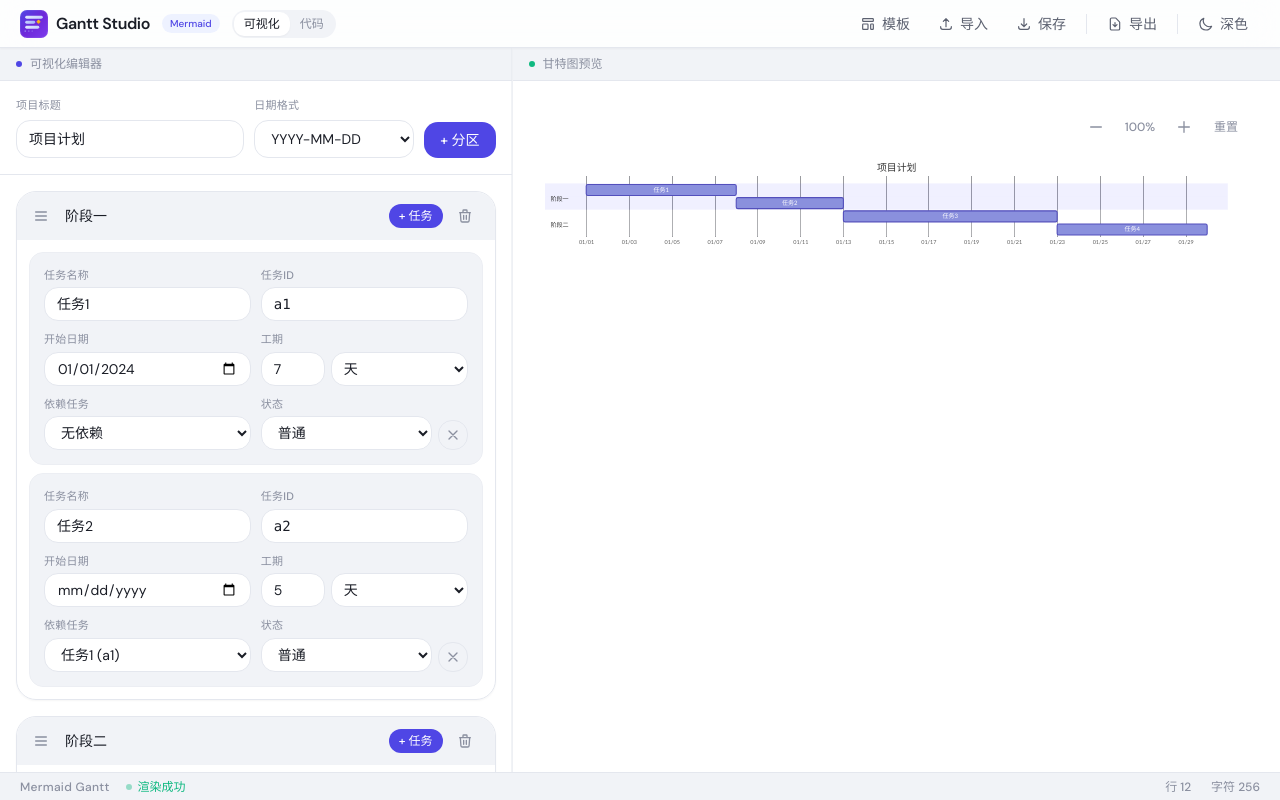
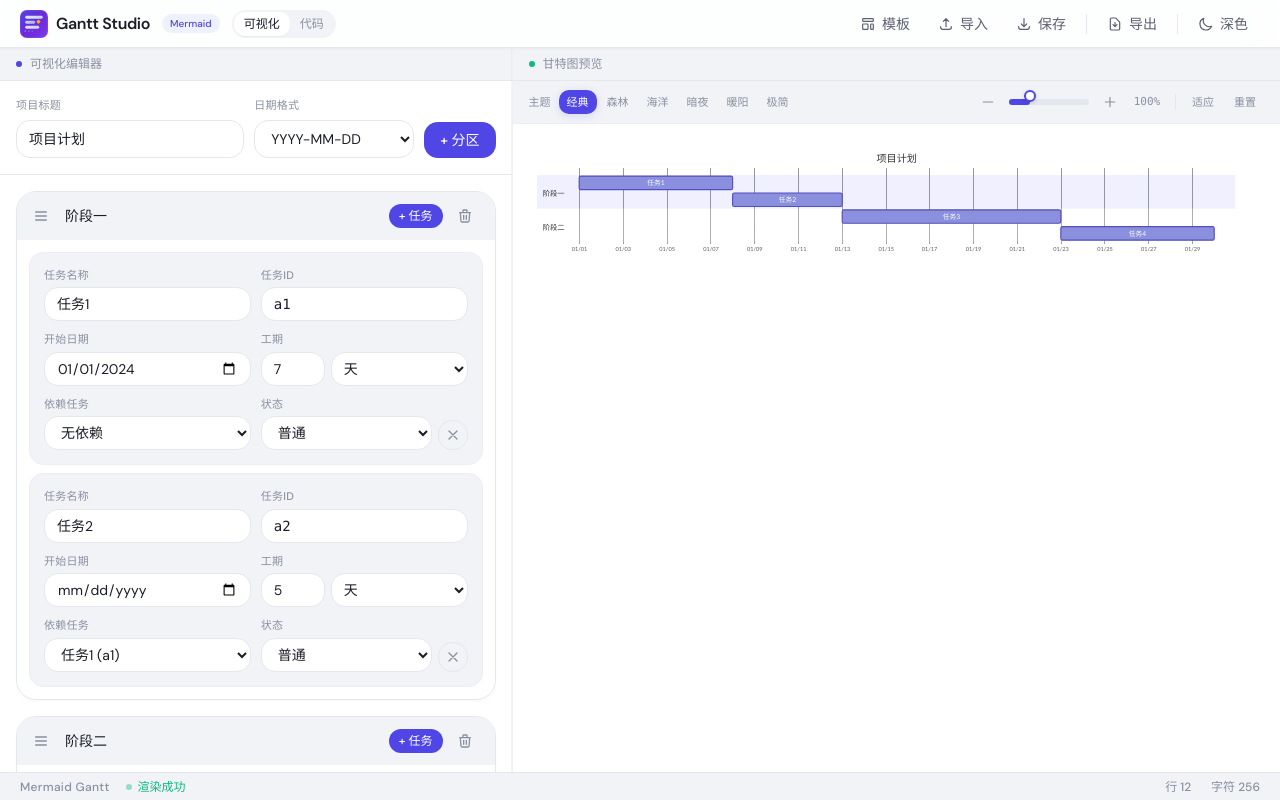
Before and after one commit to qiect/GanttChart, a Vue app: page / in a window 1280 px wide. Built offline with nearby package versions, Linux system fonts and the light colour scheme.

Commit message:
feat: 优化网站UI设计
Co-authored-by: traeagent <traeagent@users.noreply.github.com>

```diff
--- a/src/App.vue
+++ b/src/App.vue
@@ -43,7 +43,13 @@
                 甘特图预览
               </div>
               <div class="flex-1 overflow-hidden">
-                <GanttPreview :code="debouncedCode" :theme="theme" @error-change="hasError = $event" />
+                <GanttPreview
+                  :code="debouncedCode"
+                  :theme="theme"
+                  :chart-theme="chartTheme"
+                  @error-change="hasError = $event"
+                  @chart-theme-change="handleChartThemeChange"
+                />
               </div>
             </div>
           </div>
@@ -72,7 +78,7 @@ import StatusBar from './components/StatusBar.vue'
 import TemplateModal from './components/TemplateModal.vue'
 import { useLocalStorage } from './composables/useLocalStorage'
 import { ganttTemplates } from './utils/mermaidTemplates'
-import type { GanttTemplate } from './types'
+import type { GanttTemplate, ChartThemeId } from './types'
 
 const DEFAULT_CODE = ganttTemplates[0].code
 
@@ -80,6 +86,7 @@ const [code, setCode] = useLocalStorage('gantt-studio-code', DEFAULT_CODE)
 const [theme, setTheme] = useLocalStorage<'light' | 'dark'>('gantt-studio-theme', 'light')
 const [, setSplitRatio] = useLocalStorage('gantt-studio-split', 0.4)
 const [editorMode, setEditorMode] = useLocalStorage<'code' | 'visual'>('gantt-studio-editor-mode', 'visual')
+const [chartTheme, setChartTheme] = useLocalStorage<ChartThemeId>('gantt-studio-chart-theme', 'default')
 
 const isTemplateOpen = ref(false)
 const hasError = ref(false)
@@ -122,6 +129,10 @@ const handleEditorModeChange = (mode: 'code' | 'visual') => {
   setEditorMode(mode)
 }
 
+const handleChartThemeChange = (newChartTheme: ChartThemeId) => {
+  setChartTheme(newChartTheme)
+}
+
 const handleTemplateSelect = (template: GanttTemplate) => {
   setCode(template.code)
   isTemplateOpen.value = false
--- a/src/components/GanttPreview.vue
+++ b/src/components/GanttPreview.vue
@@ -1,6 +1,92 @@
 <template>
-  <div class="h-full w-full overflow-auto p-4 md:p-8" style="background: var(--bg-secondary);">
-    <div v-if="!code.trim()" class="flex items-center justify-center h-full" style="color: var(--text-tertiary);">
+  <div class="h-full w-full flex flex-col" style="background: var(--bg-secondary);">
+    <!-- Toolbar -->
+    <div v-if="svg && code.trim()" class="shrink-0 flex items-center justify-between px-4 py-2 border-b"
+      style="border-color: var(--border-secondary); background: var(--bg-tertiary);">
+      <!-- Left: Chart Theme Selector -->
+      <div class="flex items-center gap-1">
+        <span class="text-[11px] font-medium mr-1" style="color: var(--text-tertiary);">主题</span>
+        <div class="flex items-center gap-0.5">
+          <button
+            v-for="preset in chartThemePresets"
+            :key="preset.id"
+            @click="$emit('chartThemeChange', preset.id)"
+            class="px-2 py-1 text-[11px] rounded-md cursor-pointer transition-all duration-200 font-medium"
+            :style="chartTheme === preset.id ? {
+              background: 'var(--accent)',
+              color: '#ffffff',
+              boxShadow: '0 2px 8px var(--accent-glow)',
+            } : {
+              color: 'var(--text-tertiary)',
+              background: 'transparent',
+            }"
+            @mouseenter="chartTheme !== preset.id && (($event.target as HTMLElement).style.background = 'var(--bg-secondary)')"
+            @mouseleave="chartTheme !== preset.id && (($event.target as HTMLElement).style.background = 'transparent')"
+            :title="preset.name"
+          >
+            {{ preset.name }}
+          </button>
+        </div>
+      </div>
+
+      <!-- Right: Zoom Controls -->
+      <div class="flex items-center gap-1">
+        <button @click="zoomOut" class="premium-btn p-1.5 rounded-md cursor-pointer transition-all duration-200"
+          :style="{ color: 'var(--text-tertiary)' }"
+          @mouseenter="($event.target as HTMLElement).style.background = 'var(--bg-secondary)'"
+          @mouseleave="($event.target as HTMLElement).style.background = 'transparent'"
+          title="缩小">
+          <svg class="w-3.5 h-3.5" fill="none" stroke="currentColor" viewBox="0 0 24 24"><path stroke-linecap="round" stroke-linejoin="round" stroke-width="2" d="M20 12H4" /></svg>
+        </button>
+        <div class="relative w-20 h-1.5 rounded-full cursor-pointer mx-1"
+          :style="{ background: 'var(--border-primary)' }"
+          @click="onSliderClick"
+          ref="sliderRef">
+          <div class="absolute left-0 top-0 h-full rounded-full"
+            :style="{ width: `${((zoom - 0.3) / 2.7) * 100}%`, background: 'var(--accent)' }" />
+          <div class="absolute top-1/2 -translate-y-1/2 w-3 h-3 rounded-full border-2"
+            :style="{
+              left: `${((zoom - 0.3) / 2.7) * 100}%`,
+              transform: 'translate(-50%, -50%)',
+              background: 'var(--bg-elevated)',
+              borderColor: 'var(--accent)',
+              boxShadow: '0 1px 4px rgba(0,0,0,0.15)',
+            }" />
+        </div>
+        <button @click="zoomIn" class="premium-btn p-1.5 rounded-md cursor-pointer transition-all duration-200"
+          :style="{ color: 'var(--text-tertiary)' }"
+          @mouseenter="($event.target as HTMLElement).style.background = 'var(--bg-secondary)'"
+          @mouseleave="($event.target as HTMLElement).style.background = 'transparent'"
+          title="放大">
+          <svg class="w-3.5 h-3.5" fill="none" stroke="currentColor" viewBox="0 0 24 24"><path stroke-linecap="round" stroke-linejoin="round" stroke-width="2" d="M12 4v16m8-8H4" /></svg>
+        </button>
+        <span class="text-[11px] min-w-[2.5rem] text-center font-mono font-medium" style="color: var(--text-tertiary);">{{ Math.round(zoom * 100) }}%</span>
+        <div class="w-px h-4 mx-1" :style="{ background: 'var(--border-primary)' }" />
+        <button @click="fitToWidth" class="premium-btn px-2 py-1 rounded-md cursor-pointer text-[11px] font-medium transition-all duration-200"
+          :style="{ color: 'var(--text-tertiary)' }"
+          @mouseenter="($event.target as HTMLElement).style.background = 'var(--bg-secondary)'"
+          @mouseleave="($event.target as HTMLElement).style.background = 'transparent'"
+          title="适应宽度">
+          适应
+        </button>
+        <button @click="zoomReset" class="premium-btn px-2 py-1 rounded-md cursor-pointer text-[11px] font-medium transition-all duration-200"
+          :style="{ color: 'var(--text-tertiary)' }"
+          @mouseenter="($event.target as HTMLElement).style.background = 'var(--bg-secondary)'"
+          @mouseleave="($event.target as HTMLElement).style.background = 'transparent'"
+          title="重置缩放">
+          重置
+        </button>
+      </div>
+    </div>
+
+    <!-- Error -->
+    <div v-if="error" class="shrink-0 mx-4 mt-4 p-4 rounded-xl" style="background: rgba(239,68,68,0.08); border: 1px solid rgba(239,68,68,0.2);">
+      <h3 class="font-semibold text-sm mb-1" style="color: var(--error);">语法错误</h3>
+      <p class="text-xs font-mono whitespace-pre-wrap break-all" style="color: var(--error); opacity: 0.8;">{{ error }}</p>
+    </div>
+
+    <!-- Empty State -->
+    <div v-if="!code.trim()" class="flex-1 flex items-center justify-center" style="color: var(--text-tertiary);">
       <div class="text-center px-4">
         <div class="w-16 h-16 mx-auto mb-5 rounded-2xl flex items-center justify-center" style="background: var(--accent-subtle);">
           <svg class="w-8 h-8" style="color: var(--accent);" fill="none" stroke="currentColor" viewBox="0 0 24 24">
@@ -11,63 +97,84 @@
         <p class="text-sm mt-2" style="color: var(--text-tertiary);">或从工具栏选择一个模板开始</p>
       </div>
     </div>
-    <div v-if="error" class="mb-5 p-4 rounded-xl" style="background: rgba(239,68,68,0.08); border: 1px solid rgba(239,68,68,0.2);">
-      <h3 class="font-semibold text-sm mb-1" style="color: var(--error);">语法错误</h3>
-      <p class="text-xs font-mono whitespace-pre-wrap break-all" style="color: var(--error); opacity: 0.8;">{{ error }}</p>
+
+    <!-- SVG Container — uses CSS zoom instead of transform:scale to avoid clipping -->
+    <div
+      v-if="svg && code.trim()"
+      ref="scrollContainerRef"
+      class="flex-1 overflow-auto"
+      @wheel.ctrl="onCtrlWheel"
+    >
+      <div
+        ref="containerRef"
+        class="p-4 md:p-6 inline-block min-w-full"
+        :style="{ zoom: zoom }"
+        v-html="svg"
+      ></div>
     </div>
-    <!-- 缩放控制 -->
-    <div v-if="svg && code.trim()" class="flex items-center justify-end gap-1.5 mb-4">
-      <button @click="zoomOut" class="premium-btn p-1.5 rounded-lg cursor-pointer transition-all duration-200"
-        :style="{ color: 'var(--text-tertiary)' }"
-        @mouseenter="($event.target as HTMLElement).style.background = 'var(--bg-tertiary)'"
-        @mouseleave="($event.target as HTMLElement).style.background = 'transparent'"
-        title="缩小">
-        <svg class="w-4 h-4" fill="none" stroke="currentColor" viewBox="0 0 24 24"><path stroke-linecap="round" stroke-linejoin="round" stroke-width="2" d="M20 12H4" /></svg>
-      </button>
-      <span class="text-xs min-w-[3rem] text-center font-medium" style="color: var(--text-tertiary);">{{ Math.round(zoom * 100) }}%</span>
-      <button @click="zoomIn" class="premium-btn p-1.5 rounded-lg cursor-pointer transition-all duration-200"
-        :style="{ color: 'var(--text-tertiary)' }"
-        @mouseenter="($event.target as HTMLElement).style.background = 'var(--bg-tertiary)'"
-        @mouseleave="($event.target as HTMLElement).style.background = 'transparent'"
-        title="放大">
-        <svg class="w-4 h-4" fill="none" stroke="currentColor" viewBox="0 0 24 24"><path stroke-linecap="round" stroke-linejoin="round" stroke-width="2" d="M12 4v16m8-8H4" /></svg>
-      </button>
-      <button @click="zoomReset" class="premium-btn px-2.5 py-1 rounded-lg cursor-pointer text-xs font-medium transition-all duration-200"
-        :style="{ color: 'var(--text-tertiary)' }"
-        @mouseenter="($event.target as HTMLElement).style.background = 'var(--bg-tertiary)'"
-        @mouseleave="($event.target as HTMLElement).style.background = 'transparent'"
-        title="重置">
-        重置
-      </button>
-    </div>
-    <div ref="containerRef" class="flex justify-center overflow-x-auto" :style="{ transform: `scale(${zoom})`, transformOrigin: 'top center' }" v-html="svg"></div>
   </div>
 </template>
 
 <script setup lang="ts">
-import { ref, watch } from 'vue'
+import { ref, watch, nextTick } from 'vue'
 import mermaid from 'mermaid'
-import { getMermaidConfig } from '../utils/mermaidConfig'
+import { getMermaidConfig, chartThemePresets } from '../utils/mermaidConfig'
+import type { ChartThemeId } from '../types'
 
 const props = defineProps<{
   code: string
   theme: 'light' | 'dark'
+  chartTheme: ChartThemeId
 }>()
 
 const emit = defineEmits<{
   errorChange: [hasError: boolean]
+  chartThemeChange: [theme: ChartThemeId]
 }>()
 
 const svg = ref('')
 const error = ref('')
 const zoom = ref(1)
+const containerRef = ref<HTMLElement | null>(null)
+const scrollContainerRef = ref<HTMLElement | null>(null)
+const sliderRef = ref<HTMLElement | null>(null)
 
 let renderCounter = 0
 let rendering = false
 
-const zoomIn = () => { zoom.value = Math.min(3, zoom.value + 0.2) }
-const zoomOut = () => { zoom.value = Math.max(0.3, zoom.value - 0.2) }
+const zoomIn = () => { zoom.value = Math.min(3, Math.round((zoom.value + 0.1) * 10) / 10) }
+const zoomOut = () => { zoom.value = Math.max(0.3, Math.round((zoom.value - 0.1) * 10) / 10) }
 const zoomReset = () => { zoom.value = 1 }
+
+const fitToWidth = () => {
+  if (!scrollContainerRef.value || !containerRef.value) return
+  const svgEl = containerRef.value.querySelector('svg')
+  if (!svgEl) return
+  // Get the natural width of the SVG
+  const naturalWidth = svgEl.getBoundingClientRect().width / zoom.value
+  const containerWidth = scrollContainerRef.value.clientWidth - 48 // padding
+  if (naturalWidth > 0) {
+    const newZoom = containerWidth / naturalWidth
+    zoom.value = Math.max(0.3, Math.min(3, Math.round(newZoom * 10) / 10))
+  }
+}
+
+const onSliderClick = (e: MouseEvent) => {
+  if (!sliderRef.value) return
+  const rect = sliderRef.value.getBoundingClientRect()
+  const ratio = Math.max(0, Math.min(1, (e.clientX - rect.left) / rect.width))
+  zoom.value = Math.max(0.3, Math.min(3, Math.round((0.3 + ratio * 2.7) * 10) / 10))
+}
+
+// Ctrl+scroll to zoom
+const onCtrlWheel = (e: WheelEvent) => {
+  e.preventDefault()
+  if (e.deltaY < 0) {
+    zoomIn()
+  } else {
+    zoomOut()
+  }
+}
 
 const render = async () => {
   if (!props.code.trim()) {
@@ -82,7 +189,7 @@ const render = async () => {
   const id = `mermaid-gantt-${++renderCounter}`
 
   try {
-    mermaid.initialize(getMermaidConfig(props.theme))
+    mermaid.initialize(getMermaidConfig(props.chartTheme))
     const result = await mermaid.render(id, props.code)
     svg.value = result.svg
     error.value = ''
@@ -98,5 +205,14 @@ const render = async () => {
   }
 }
 
-watch([() => props.code, () => props.theme], render, { immediate: true })
+watch([() => props.code, () => props.chartTheme], render, { immediate: true })
+
+// Auto fit on first render
+watch(svg, (newSvg) => {
+  if (newSvg) {
+    nextTick(() => {
+      fitToWidth()
+    })
+  }
+})
 </script>
--- a/src/types/index.ts
+++ b/src/types/index.ts
@@ -27,10 +27,13 @@ export interface GanttSection {
   tasks: GanttTask[]
 }
 
+export type ChartThemeId = 'default' | 'forest' | 'ocean' | 'midnight' | 'sunset' | 'minimal'
+
 export interface AppState {
   code: string
   theme: 'light' | 'dark'
   splitRatio: number
   activeTemplate: string | null
   editorMode: 'code' | 'visual'
+  chartTheme: ChartThemeId
 }
--- a/src/utils/mermaidConfig.ts
+++ b/src/utils/mermaidConfig.ts
@@ -1,28 +1,183 @@
 import type { MermaidConfig } from 'mermaid'
 
-export const lightConfig: MermaidConfig = {
-  startOnLoad: false,
-  theme: 'default',
-  gantt: {
+export type ChartThemeId = 'default' | 'forest' | 'ocean' | 'midnight' | 'sunset' | 'minimal'
+
+export interface ChartThemePreset {
+  id: ChartThemeId
+  name: string
+  icon: string
+  config: MermaidConfig
+}
+
+const baseGanttConfig = {
   titleTopMargin: 25,
-    barHeight: 20,
-    barGap: 4,
+  barHeight: 24,
+  barGap: 6,
   topPadding: 50,
   leftPadding: 75,
   gridLineStartPadding: 35,
-    fontSize: 11,
-    sectionFontSize: 11,
+  fontSize: 12,
+  sectionFontSize: 13,
   numberSectionStyles: 4,
   axisFormat: '%Y-%m-%d',
+}
+
+export const chartThemePresets: ChartThemePreset[] = [
+  {
+    id: 'default',
+    name: '经典',
+    icon: '◆',
+    config: {
+      startOnLoad: false,
+      theme: 'default',
+      gantt: { ...baseGanttConfig },
+      securityLevel: 'loose',
+    },
+  },
+  {
+    id: 'forest',
+    name: '森林',
+    icon: '🌿',
+    config: {
+      startOnLoad: false,
+      theme: 'forest',
+      gantt: { ...baseGanttConfig },
+      securityLevel: 'loose',
+    },
+  },
+  {
+    id: 'ocean',
+    name: '海洋',
+    icon: '🌊',
+    config: {
+      startOnLoad: false,
+      theme: 'base',
+      themeVariables: {
+        primaryColor: '#1e88e5',
+        primaryTextColor: '#ffffff',
+        primaryBorderColor: '#1565c0',
+        lineColor: '#90caf9',
+        secondaryColor: '#e3f2fd',
+        tertiaryColor: '#bbdefb',
+        background: '#f8fbff',
+        mainBkg: '#1e88e5',
+        nodeBorder: '#1565c0',
+        clusterBkg: '#e3f2fd',
+        clusterBorder: '#90caf9',
+        titleColor: '#0d47a1',
+        edgeLabelBackground: '#e3f2fd',
+        nodeTextColor: '#0d47a1',
+        fontSize: '12px',
+        fontFamily: '"DM Sans", sans-serif',
+      },
+      gantt: {
+        ...baseGanttConfig,
       },
       securityLevel: 'loose',
+    },
+  },
+  {
+    id: 'midnight',
+    name: '暗夜',
+    icon: '🌙',
+    config: {
+      startOnLoad: false,
+      theme: 'dark',
+      themeVariables: {
+        darkMode: true,
+        background: '#1a1b2e',
+        primaryColor: '#7c4dff',
+        primaryTextColor: '#e8eaf6',
+        primaryBorderColor: '#5c6bc0',
+        lineColor: '#5c6bc0',
+        secondaryColor: '#283593',
+        tertiaryColor: '#1a237e',
+        mainBkg: '#7c4dff',
+        nodeBorder: '#5c6bc0',
+        clusterBkg: '#1a237e',
+        clusterBorder: '#3949ab',
+        titleColor: '#c5cae9',
+        edgeLabelBackground: '#283593',
+        nodeTextColor: '#c5cae9',
+        fontSize: '12px',
+        fontFamily: '"DM Sans", sans-serif',
+      },
+      gantt: {
+        ...baseGanttConfig,
+      },
+      securityLevel: 'loose',
+    },
+  },
+  {
+    id: 'sunset',
+    name: '暖阳',
+    icon: '🌅',
+    config: {
+      startOnLoad: false,
+      theme: 'base',
+      themeVariables: {
+        primaryColor: '#ff7043',
+        primaryTextColor: '#ffffff',
+        primaryBorderColor: '#e64a19',
+        lineColor: '#ffab91',
+        secondaryColor: '#fff3e0',
+        tertiaryColor: '#ffe0b2',
+        background: '#fffaf5',
+        mainBkg: '#ff7043',
+        nodeBorder: '#e64a19',
+        clusterBkg: '#fff3e0',
+        clusterBorder: '#ffab91',
+        titleColor: '#bf360c',
+        edgeLabelBackground: '#fff3e0',
+        nodeTextColor: '#bf360c',
+        fontSize: '12px',
+        fontFamily: '"DM Sans", sans-serif',
+      },
+      gantt: {
+        ...baseGanttConfig,
+      },
+      securityLevel: 'loose',
+    },
+  },
+  {
+    id: 'minimal',
+    name: '极简',
+    icon: '◻',
+    config: {
+      startOnLoad: false,
+      theme: 'base',
+      themeVariables: {
+        primaryColor: '#455a64',
+        primaryTextColor: '#ffffff',
+        primaryBorderColor: '#37474f',
+        lineColor: '#cfd8dc',
+        secondaryColor: '#f5f5f5',
+        tertiaryColor: '#eceff1',
+        background: '#fafafa',
+        mainBkg: '#546e7a',
+        nodeBorder: '#37474f',
+        clusterBkg: '#f5f5f5',
+        clusterBorder: '#cfd8dc',
+        titleColor: '#263238',
+        edgeLabelBackground: '#f5f5f5',
+        nodeTextColor: '#37474f',
+        fontSize: '12px',
+        fontFamily: '"DM Sans", sans-serif',
+      },
+      gantt: {
+        ...baseGanttConfig,
+      },
+      securityLevel: 'loose',
+    },
+  },
+]
+
+export const getMermaidConfig = (chartTheme: ChartThemeId): MermaidConfig => {
+  const preset = chartThemePresets.find(p => p.id === chartTheme) || chartThemePresets[0]
+  return preset.config
 }
 
-export const darkConfig: MermaidConfig = {
-  ...lightConfig,
-  theme: 'dark',
+// Legacy support: map app theme to chart theme
+export const getMermaidConfigByAppTheme = (theme: 'light' | 'dark'): MermaidConfig => {
+  return theme === 'dark' ? chartThemePresets[3].config : chartThemePresets[0].config
 }
-
-export const getMermaidConfig = (theme: 'light' | 'dark'): MermaidConfig => {
-  return theme === 'dark' ? darkConfig : lightConfig
-}
```
Also changed, not shown: src/composables/useMermaidRender.ts (+4 -3 lines). Lines whose indentation alone changed are shown as unchanged.
